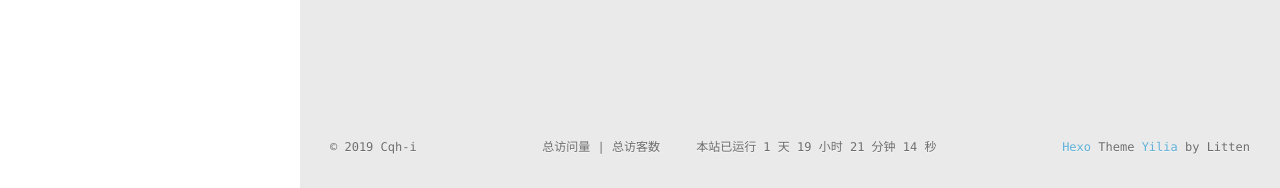
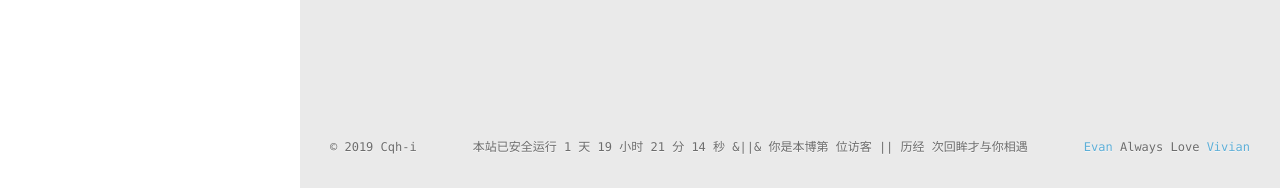
Before and after one commit to Cqh-i/cqh-i.github.io, a plain HTML site: page index.html in a window 1280 px wide. Shown: the part 612-800 px from the top of the page. Drawn offline with nearby package versions, Linux system fonts and the light colour scheme; some packages are replaced by stand-ins of ours; no server answers; a script that the page names is missing.

Commit message:
Site updated: 2019-07-18 03:30:07

```diff
--- a/2019/07/15/hello-world/index.html
+++ b/2019/07/15/hello-world/index.html
@@ -397,27 +397,28 @@ gitalk.render('gitalk-container')
     		&copy; 2019 Cqh-i
     	</div>
       	<div class="footer-right">
-      		<a href="http://hexo.io/" target="_blank">Hexo</a>  Theme <a href="https://github.com/litten/hexo-theme-yilia" target="_blank">Yilia</a> by Litten
+      		<a href="https://hexo.io/zh-cn/" target="_blank">Evan</a>  Always Love<a href="https://github.com/litten/hexo-theme-yilia" target="_blank"> Vivian</a>
       	</div>
 	</div>
-		<span id="busuanzi_container_site_pv">
-			总访问量<span id="busuanzi_value_site_pv"></span> |
-		</span>
-		<span id="busuanzi_container_site_uv">
-			总访客数<span id="busuanzi_value_site_uv"></span>
-		</span>
-		<span id="sitetime"></span>
+		<span id="timeDate">载入天数...</span><span id="times">载入时分秒...</span> &||& <span id="busuanzi_container_site_uv">你是本博第 <span id="busuanzi_value_site_uv"></span> 位访客</span> || <span id="busuanzi_container_site_pv">历经 <span id="busuanzi_value_site_pv"></span> 次回眸才与你相遇</span>
+    <script>
+        var now = new Date();
+        function createtime() {
+            var grt= new Date("07/16/2019 00:09:00");//此处修改你的建站时间或者网站上线时间
+            now.setTime(now.getTime()+250);
+            days = (now - grt ) / 1000 / 60 / 60 / 24; dnum = Math.floor(days);
+            hours = (now - grt ) / 1000 / 60 / 60 - (24 * dnum); hnum = Math.floor(hours);
+            if(String(hnum).length ==1 ){hnum = "0" + hnum;} minutes = (now - grt ) / 1000 /60 - (24 * 60 * dnum) - (60 * hnum);
+            mnum = Math.floor(minutes); if(String(mnum).length ==1 ){mnum = "0" + mnum;}
+            seconds = (now - grt ) / 1000 - (24 * 60 * 60 * dnum) - (60 * 60 * hnum) - (60 * mnum);
+            snum = Math.round(seconds); if(String(snum).length ==1 ){snum = "0" + snum;}
+            document.getElementById("timeDate").innerHTML = "本站已安全运行 "+dnum+" 天 ";
+            document.getElementById("times").innerHTML = hnum + " 小时 " + mnum + " 分 " + snum + " 秒";
+        }
+    setInterval("createtime()",250);
+    </script>
   </div>
 </footer>
-<!--单击显示文字和爱心-->
-<script src="https://cdn.bootcss.com/jquery/3.3.1/jquery.min.js"></script>
-<script type="text/javascript">
-        /* 鼠标点击特效 - 7Core.CN */
-        var a_idx = 0;jQuery(document).ready(function($) {$("body").click(function(e) {var a = new Array("富强", "民主", "文明", "和谐", "自由", "平等", "公正" ,"法治", "爱国", "敬业", "诚信", "友善");var $i = $("<span/>").text(a[a_idx]);
-        a_idx = (a_idx + 1) % a.length;var x = e.pageX,y = e.pageY;$i.css({"z-index": 100,"top": y - 20,"left": x,"position": "absolute","font-weight": "bold","color": "#ff6651"});$("body").append($i);$i.animate({"top": y - 180,"opacity": 0},2000,function() {$i.remove();});});});
-</script>
-<script type="text/javascript" src="/resources/love.js"></script>
-<script language=javascript>function siteTime(){window.setTimeout("siteTime()",1000);var seconds=1000;var minutes=seconds*60;var hours=minutes*60;var days=hours*24;var years=days*365;var today=new Date();var todayYear=today.getFullYear();var todayMonth=today.getMonth()+1;var todayDate=today.getDate();var todayHour=today.getHours();var todayMinute=today.getMinutes();var todaySecond=today.getSeconds();var t1=Date.UTC(2019,07,16,00,09,00);var t2=Date.UTC(todayYear,todayMonth,todayDate,todayHour,todayMinute,todaySecond);var diff=t2-t1;var diffYears=Math.floor(diff/years);var diffDays=Math.floor((diff/days)-diffYears*365);var diffHours=Math.floor((diff-(diffYears*365+diffDays)*days)/hours);var diffMinutes=Math.floor((diff-(diffYears*365+diffDays)*days-diffHours*hours)/minutes);var diffSeconds=Math.floor((diff-(diffYears*365+diffDays)*days-diffHours*hours-diffMinutes*minutes)/seconds);document.getElementById("sitetime").innerHTML=" &nbsp;&nbsp;&nbsp;&nbsp;本站已运行 "+diffDays+" 天 "+diffHours+" 小时 "+diffMinutes+" 分钟 "+diffSeconds+" 秒"};siteTime();</script>
     </div>
     <script>
 	var yiliaConfig = {
--- a/index.html
+++ b/index.html
@@ -264,27 +264,28 @@
     		&copy; 2019 Cqh-i
     	</div>
       	<div class="footer-right">
-      		<a href="http://hexo.io/" target="_blank">Hexo</a>  Theme <a href="https://github.com/litten/hexo-theme-yilia" target="_blank">Yilia</a> by Litten
+      		<a href="https://hexo.io/zh-cn/" target="_blank">Evan</a>  Always Love<a href="https://github.com/litten/hexo-theme-yilia" target="_blank"> Vivian</a>
       	</div>
 	</div>
-		<span id="busuanzi_container_site_pv">
-			总访问量<span id="busuanzi_value_site_pv"></span> |
-		</span>
-		<span id="busuanzi_container_site_uv">
-			总访客数<span id="busuanzi_value_site_uv"></span>
-		</span>
-		<span id="sitetime"></span>
+		<span id="timeDate">载入天数...</span><span id="times">载入时分秒...</span> &||& <span id="busuanzi_container_site_uv">你是本博第 <span id="busuanzi_value_site_uv"></span> 位访客</span> || <span id="busuanzi_container_site_pv">历经 <span id="busuanzi_value_site_pv"></span> 次回眸才与你相遇</span>
+    <script>
+        var now = new Date();
+        function createtime() {
+            var grt= new Date("07/16/2019 00:09:00");//此处修改你的建站时间或者网站上线时间
+            now.setTime(now.getTime()+250);
+            days = (now - grt ) / 1000 / 60 / 60 / 24; dnum = Math.floor(days);
+            hours = (now - grt ) / 1000 / 60 / 60 - (24 * dnum); hnum = Math.floor(hours);
+            if(String(hnum).length ==1 ){hnum = "0" + hnum;} minutes = (now - grt ) / 1000 /60 - (24 * 60 * dnum) - (60 * hnum);
+            mnum = Math.floor(minutes); if(String(mnum).length ==1 ){mnum = "0" + mnum;}
+            seconds = (now - grt ) / 1000 - (24 * 60 * 60 * dnum) - (60 * 60 * hnum) - (60 * mnum);
+            snum = Math.round(seconds); if(String(snum).length ==1 ){snum = "0" + snum;}
+            document.getElementById("timeDate").innerHTML = "本站已安全运行 "+dnum+" 天 ";
+            document.getElementById("times").innerHTML = hnum + " 小时 " + mnum + " 分 " + snum + " 秒";
+        }
+    setInterval("createtime()",250);
+    </script>
   </div>
 </footer>
-<!--单击显示文字和爱心-->
-<script src="https://cdn.bootcss.com/jquery/3.3.1/jquery.min.js"></script>
-<script type="text/javascript">
-        /* 鼠标点击特效 - 7Core.CN */
-        var a_idx = 0;jQuery(document).ready(function($) {$("body").click(function(e) {var a = new Array("富强", "民主", "文明", "和谐", "自由", "平等", "公正" ,"法治", "爱国", "敬业", "诚信", "友善");var $i = $("<span/>").text(a[a_idx]);
-        a_idx = (a_idx + 1) % a.length;var x = e.pageX,y = e.pageY;$i.css({"z-index": 100,"top": y - 20,"left": x,"position": "absolute","font-weight": "bold","color": "#ff6651"});$("body").append($i);$i.animate({"top": y - 180,"opacity": 0},2000,function() {$i.remove();});});});
-</script>
-<script type="text/javascript" src="/resources/love.js"></script>
-<script language=javascript>function siteTime(){window.setTimeout("siteTime()",1000);var seconds=1000;var minutes=seconds*60;var hours=minutes*60;var days=hours*24;var years=days*365;var today=new Date();var todayYear=today.getFullYear();var todayMonth=today.getMonth()+1;var todayDate=today.getDate();var todayHour=today.getHours();var todayMinute=today.getMinutes();var todaySecond=today.getSeconds();var t1=Date.UTC(2019,07,16,00,09,00);var t2=Date.UTC(todayYear,todayMonth,todayDate,todayHour,todayMinute,todaySecond);var diff=t2-t1;var diffYears=Math.floor(diff/years);var diffDays=Math.floor((diff/days)-diffYears*365);var diffHours=Math.floor((diff-(diffYears*365+diffDays)*days)/hours);var diffMinutes=Math.floor((diff-(diffYears*365+diffDays)*days-diffHours*hours)/minutes);var diffSeconds=Math.floor((diff-(diffYears*365+diffDays)*days-diffHours*hours-diffMinutes*minutes)/seconds);document.getElementById("sitetime").innerHTML=" &nbsp;&nbsp;&nbsp;&nbsp;本站已运行 "+diffDays+" 天 "+diffHours+" 小时 "+diffMinutes+" 分钟 "+diffSeconds+" 秒"};siteTime();</script>
     </div>
     <script>
 	var yiliaConfig = {
```
Also changed, not shown: archives/2019/07/index.html (+18 -17 lines), archives/2019/index.html (+18 -17 lines), archives/index.html (+18 -17 lines), tags/Github/index.html (+18 -17 lines), tags/Hexo/index.html (+18 -17 lines).
